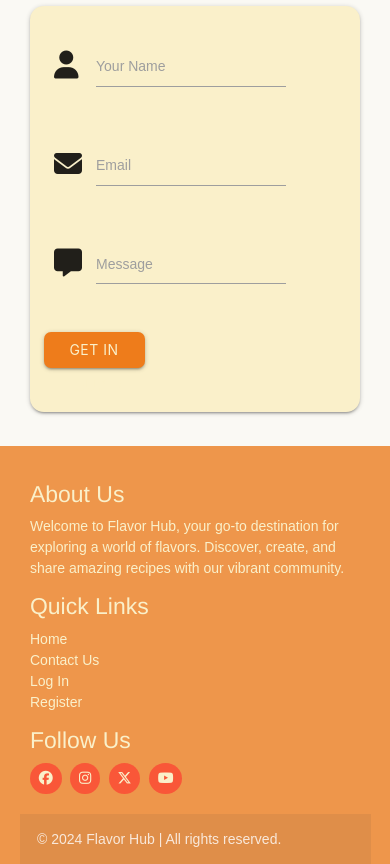
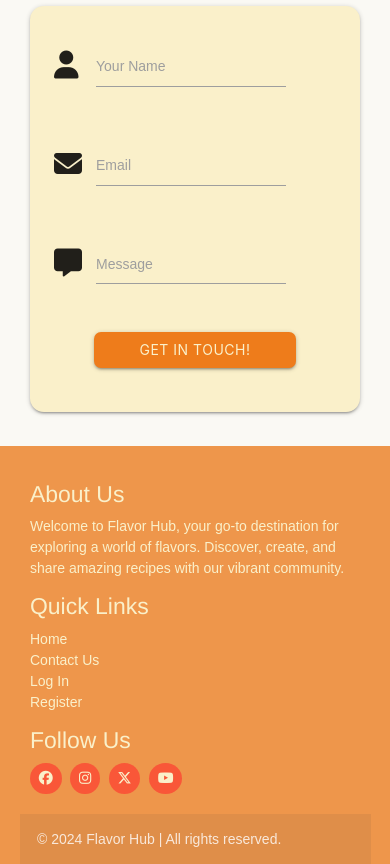
Before and after one commit to Lauren21717/flavor-hub, a Flask app: page /contact in a window 390 px wide. Shown: the part 204-1068 px from the top of the page. Run offline with Flask 3, Linux system fonts and the light colour scheme; some libraries are stand-ins or nearby versions; some web fonts are replaced.

Commit message:
Fix button alignment issue on small screens for Login, Register, and Contact pages

```diff
--- a/templates/contact.html
+++ b/templates/contact.html
@@ -42,7 +42,7 @@
 
             <!--submit-->
             <div class="row">
-                <button class=" col s4 offset-m4 btn orange-light-button " type="submit">
+                <button class="col s8 offset-s2 m4 offset-m4 center-align btn orange-light-button" type="submit">
                     Get in touch!
                 </button>
             </div>
--- a/templates/login.html
+++ b/templates/login.html
@@ -31,9 +31,9 @@
                     <label for="password">Password</label>
                 </div>
             </div>
-            <!--register-->
+            <!--login-->
             <div class="row">
-                <button class=" col s4 offset-m4 btn orange-light-button " type="submit">
+                <button class="col s8 offset-s2 m4 offset-m4 center-align btn orange-light-button" type="submit">
                     Login
                 </button>
             </div>
--- a/templates/register.html
+++ b/templates/register.html
@@ -41,7 +41,7 @@
             </div>
             <!--register-->
             <div class="row">
-                <button class=" col s4 offset-m4 btn orange-light-button " type="submit">
+                <button class="col s8 offset-s2 m4 offset-m4 center-align btn orange-light-button" type="submit">
                     Register
                 </button>
             </div>
```
Also changed, not shown: documentation/compatibility/contact-align-fix.png (added), documentation/compatibility/contact-align.png (added), documentation/compatibility/login-align-fix.png (added), documentation/compatibility/login-align.png (added), documentation/compatibility/register-align-fix.png (added), documentation/compatibility/register-align.png (added), 2 other files.
